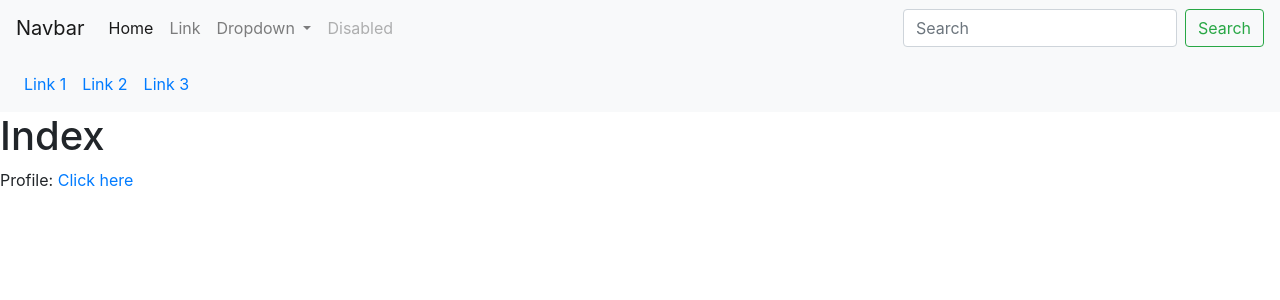
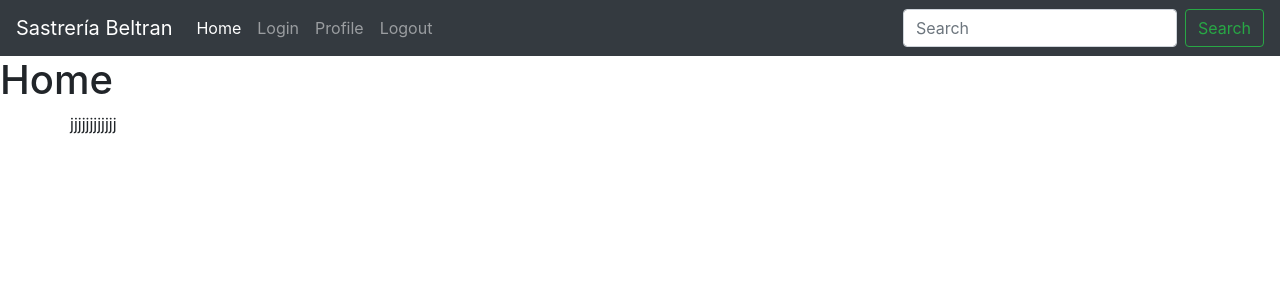
Before and after one commit to villegas40/practica_web_ninjas, a Django app: page /index/ in a window 1280 px wide. Shown: the top 300 px of the page. Run offline with Django 3.2, Linux system fonts and the light colour scheme; some libraries are stand-ins or nearby versions.

Commit message:
Cambio de estilo en login

```diff
--- a/template/base.html
+++ b/template/base.html
@@ -12,8 +12,8 @@
     <title>{% block title %}Base {% endblock %}</title>
   </head>
   <body>
-<nav class="navbar navbar-expand-lg navbar-light bg-light">
-  <a class="navbar-brand" href="#">Navbar</a>
+<nav class="navbar navbar-expand-lg navbar-dark bg-dark">
+  <a class="navbar-brand" href="#">Sastrería Beltran</a>
   <button class="navbar-toggler" type="button" data-toggle="collapse" data-target="#navbarSupportedContent" aria-controls="navbarSupportedContent" aria-expanded="false" aria-label="Toggle navigation">
     <span class="navbar-toggler-icon"></span>
   </button>
@@ -21,11 +21,12 @@
   <div class="collapse navbar-collapse" id="navbarSupportedContent">
     <ul class="navbar-nav mr-auto">
       <li class="nav-item active">
-        <a class="nav-link" href="#">Home <span class="sr-only">(current)</span></a>
+        <a class="nav-link" href="http://127.0.0.1:8000/index/">Home <span class="sr-only">(current)</span></a>
       </li>
       <li class="nav-item">
-        <a class="nav-link" href="#">Link</a>
+        <a class="nav-link" href="http://127.0.0.1:8000/login/">Login</a>
       </li>
+      <!--
       <li class="nav-item dropdown">
         <a class="nav-link dropdown-toggle" href="#" id="navbarDropdown" role="button" data-toggle="dropdown" aria-haspopup="true" aria-expanded="false">
           Dropdown
@@ -37,8 +38,12 @@
           <a class="dropdown-item" href="#">Something else here</a>
         </div>
       </li>
+    -->
       <li class="nav-item">
-        <a class="nav-link disabled" href="#">Disabled</a>
+        <a class="nav-link" href="http://127.0.0.1:8000/profile/">Profile</a>
+      </li>
+      <li class="nav-item">
+        <a class="nav-link" href="http://127.0.0.1:8000/logout/">Logout</a>
       </li>
     </ul>
     <form class="form-inline my-2 my-lg-0">
@@ -48,9 +53,9 @@
   </div>
 </nav>
 
+<!--
 <nav class="navbar navbar-expand-sm bg-light">
 
-  <!-- Links -->
   <ul class="navbar-nav">
     <li class="nav-item">
       <a class="nav-link" href="#">Link 1</a>
@@ -64,6 +69,7 @@
   </ul>
 
 </nav>
+-->
     {% block content %}
 
     {% endblock %}
--- a/template/equipos/index.html
+++ b/template/equipos/index.html
@@ -2,6 +2,22 @@
 
 {% block title %} Home {% endblock %}
 {% block content %}
-<h1>Index</h1>
+<h1>Home</h1>
+<div class="container">
+  <div class="row">
+    <div class="col-ms-4">
+      jjjjjj
+    </div>
+
+    <div class="col-ms-4">
+      jjjjjj
+    </div>
+
+  </div>
+
+
+</div>
+<!--
 Profile: <a href="http://127.0.0.1:8000/profile">Click here</a>
+-->
 {% endblock %}
```
Also changed, not shown: template/equipos/login.html (+5 -2 lines), db.sqlite3.
